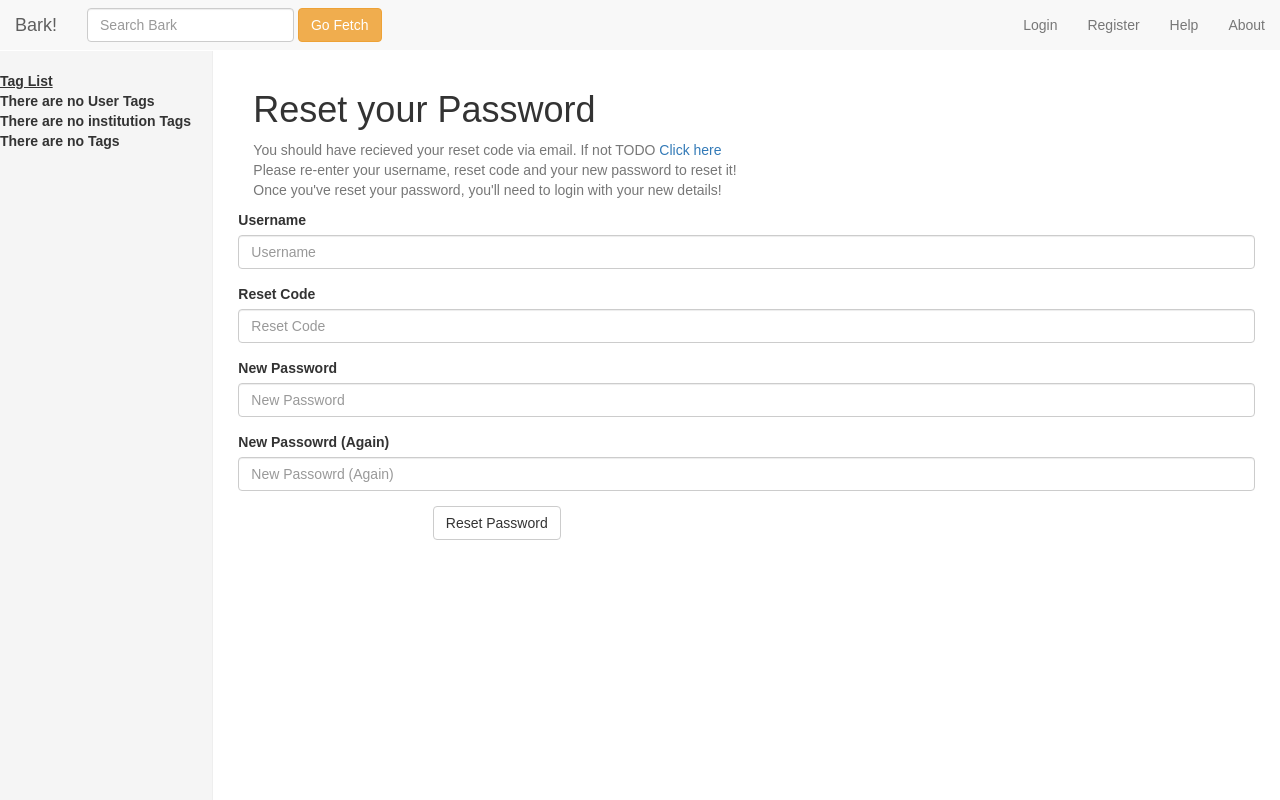
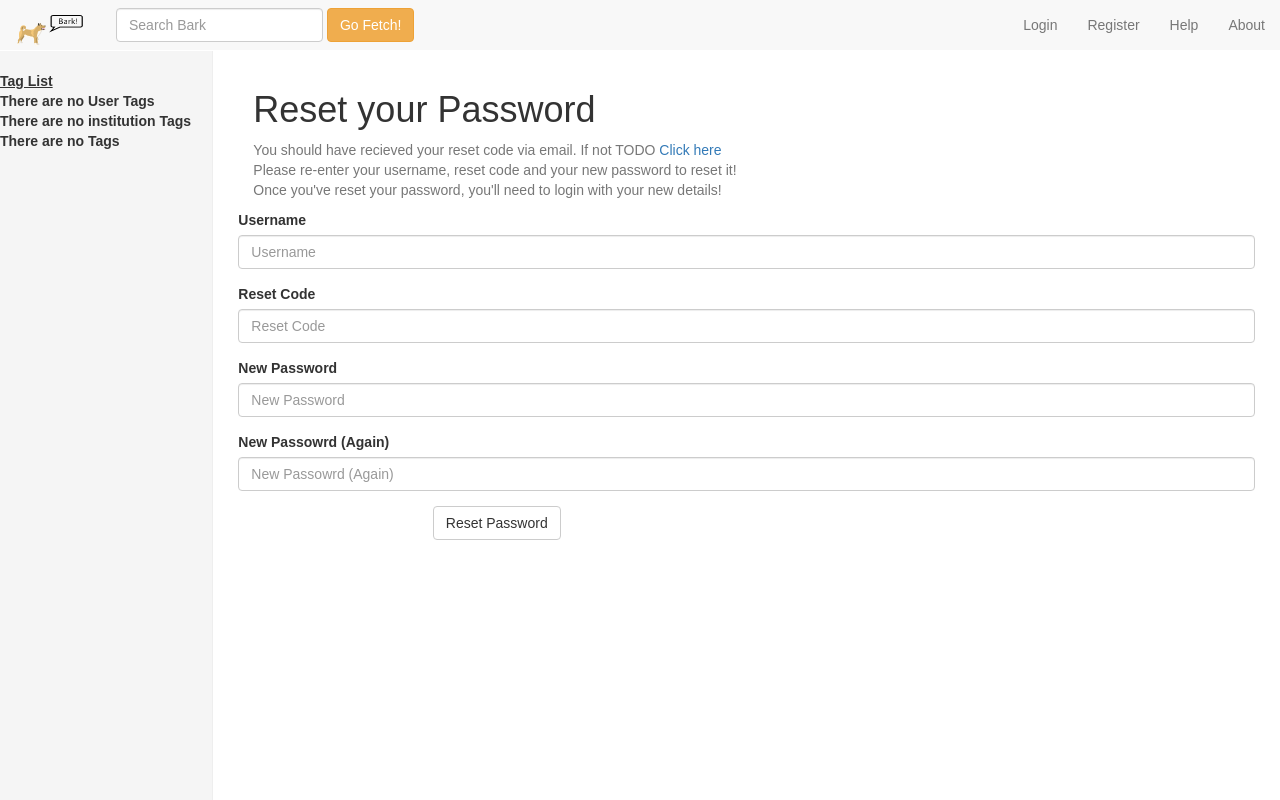
Before and after one commit to projectgoav/studeso, a Django app: template bark/templates/auth/reset-code.html in a window 1280 px wide. Run offline with Django 3.2, Linux system fonts and the light colour scheme; the template is opened without the code that fills it: values that come from a table or form of the project are taken from there, others are empty; parts of the project's set-up code (start-up, migrations or seed data) failed here and were passed over; some libraries are stand-ins or nearby versions.

Commit message:
More profile changes and added logo into base.html.

```diff
--- a/bark/static/css/bark.css
+++ b/bark/static/css/bark.css
@@ -1,6 +1,8 @@
 body{
     font-family: 'Oxygen', sans-serif;
 }
+
+.navbar-brand > img { display:block; }
 
 /* Class for special tag, making it italic */
 .special-tag { font-style:italic; }
--- a/bark/templates/base.html
+++ b/bark/templates/base.html
@@ -34,7 +34,7 @@
           <span class="icon-bar"></span>
           <span class="icon-bar"></span>
         </button>
-        <a class="navbar-brand" href="{% url 'index' %}">Bark!</a>
+        <a class="navbar-brand" href="{% url 'index' %}"><img src="{% static 'images/a_logo.png' %}" height="32px" width="71px"/></a>
       </div>
 
       <!-- Collect the nav links, forms, and other content for toggling -->
@@ -44,7 +44,7 @@
           <div class="form-group">
             <input type="text" class="form-control" placeholder="Search Bark"/>
           </div>
-          <button type="submit" class="btn btn-default btn-warning">Go Fetch</button>
+          <button type="submit" class="btn btn-default btn-warning">Go Fetch!</button>
         </form>
       </ul>
         <ul class="nav navbar-nav navbar-right">
```
Also changed, not shown: bark/templates/bark/profile.html (+7 -2 lines), bark/static/images/a_logo.png (added).
